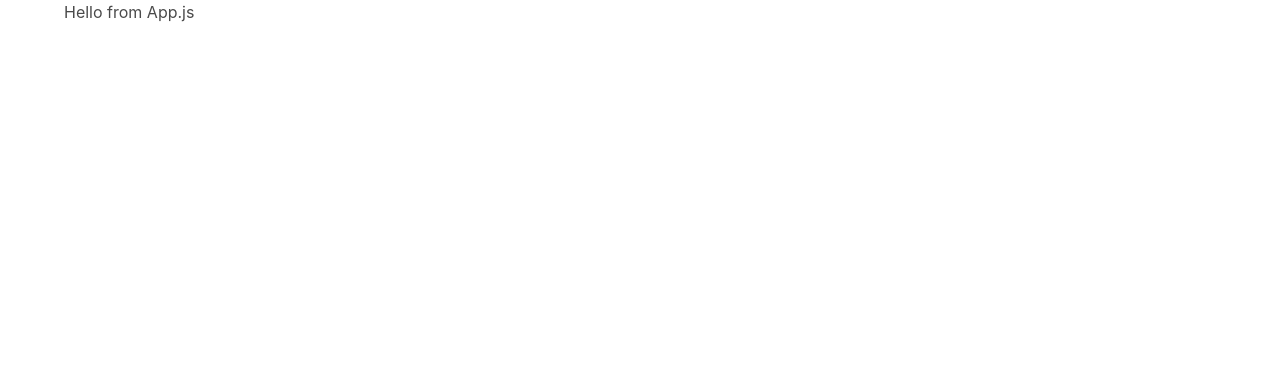
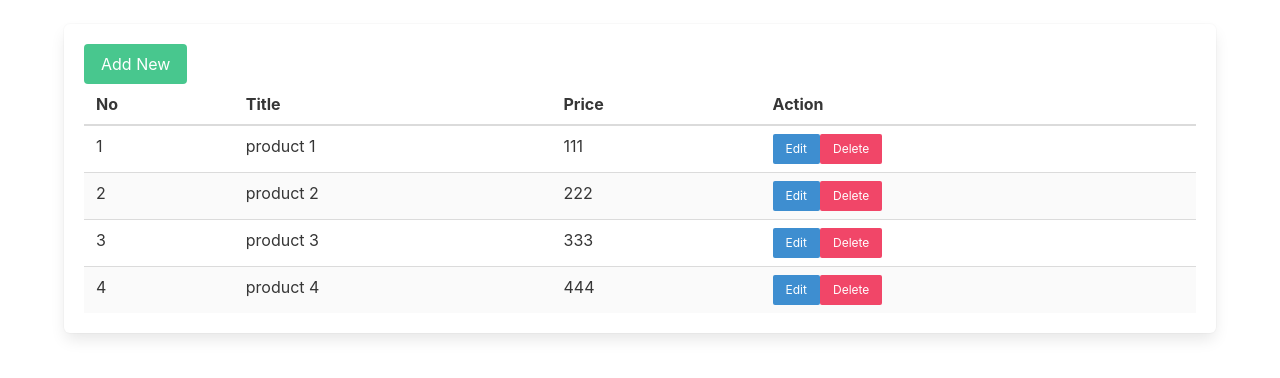
Before and after one commit to hawiksfd/redux-app, a React (Create React App) app: page / in a window 1280 px wide. Shown: the top 378 px of the page. Built offline with nearby package versions, Linux system fonts and the light colour scheme; data requests are answered from the project's data file.

Commit message:
konfigurasi tampilan produk dg redux getProducts

```diff
--- a/src/App.js
+++ b/src/App.js
@@ -1,9 +1,16 @@
 import React from "react";
+import { BrowserRouter, Routes, Route } from "react-router-dom";
+import ShowProduct from "./components/ShowProduct";
+
 function App() {
   return (
-    <div className="container">
-      <h1> Hello from App.js</h1>
-    </div>
+    <BrowserRouter>
+      <div className="container">
+        <Routes>
+          <Route path="/" element={<ShowProduct />} />
+        </Routes>
+      </div>
+    </BrowserRouter>
   );
 }
 
--- /dev/null
+++ b/src/components/ShowProduct.jsx
@@ -0,0 +1,46 @@
+import React, {useEffect} from "react";
+import { useSelector, useDispatch } from "react-redux";
+import { getProducts, productSelectors } from './../features/productSlice.js';
+import {Link} from "react-router-dom"
+
+const ShowProduct = () => {
+  const dispatch = useDispatch();
+  const products = useSelector(productSelectors.selectAll)
+
+
+  useEffect(() => {
+    dispatch(getProducts())
+  }, [dispatch])
+
+
+  return (
+    <div className="box mt-5">
+      <Link to={"add"} className='button is-success'>Add New</Link>
+      <table className="table is-striped is-fullwidth">
+        <thead>
+          <tr>
+            <th>No</th>
+            <th>Title</th>
+            <th>Price</th>
+            <th>Action</th>
+          </tr>
+        </thead>
+        <tbody>
+          {products.map((item, index) => (
+          <tr key={item.id}>
+            <td>{index + 1}</td>
+            <td>{item.title}</td>
+            <td>{item.price}</td>
+            <td>
+              <Link to={`edit/${item.id}`} className="button is-info is-small">Edit</Link>
+              <button className="button is-danger is-small">Delete</button>
+            </td>
+          </tr>
+          ))}
+        </tbody>
+      </table>
+    </div>
+  );
+};
+
+export default ShowProduct;
```
